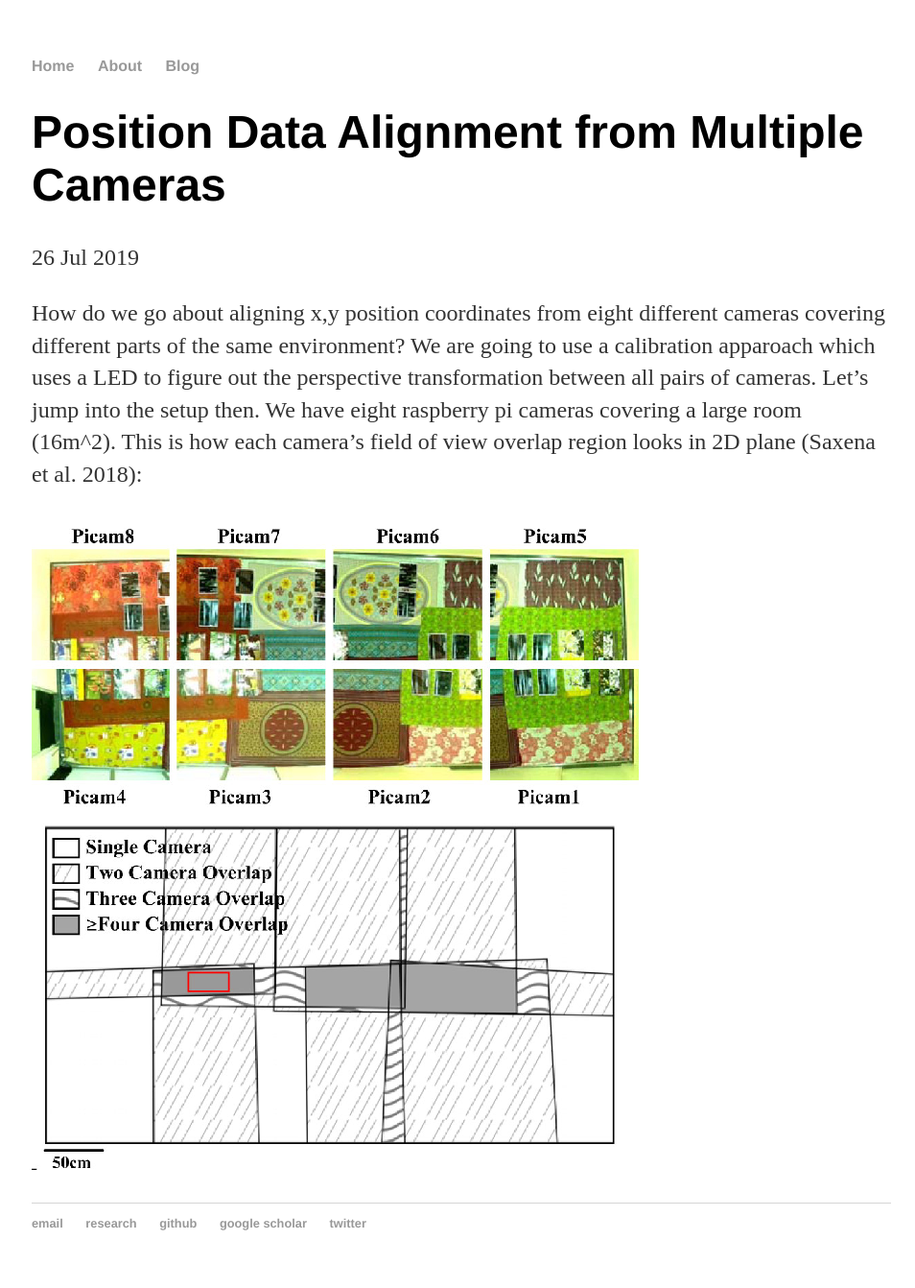
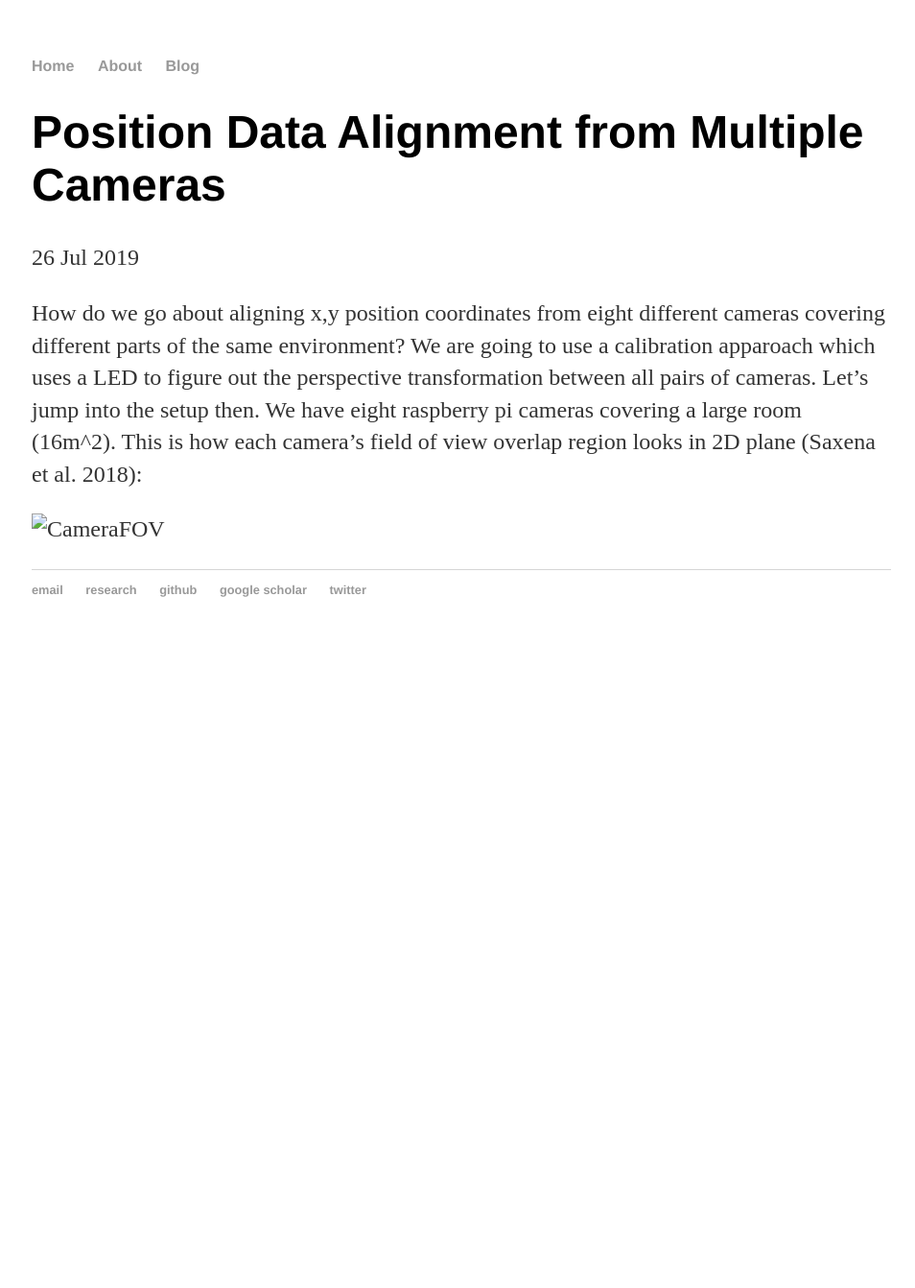
Before and after one commit to rajatsaxena/rajatsaxena.github.io, a Jekyll site: the page built from _posts/2019-07-26-Position-Data-Alignment-Multiple-Cameras.md, in a window 1280 px wide. Shown: the whole page at 96% size, without its empty margins (159-1113 px from the left). Built offline with Jekyll 4.4.1, drawn with Linux system fonts in a browser that asks for light colours; comment, search, counter and statistics services are not loaded; after the commit the page ends 900 px from its top, so only the background shows below that.

Commit message:
Update 2019-07-26-Position-Data-Alignment-Multiple-Cameras.md

```diff
--- a/_posts/2019-07-26-Position-Data-Alignment-Multiple-Cameras.md
+++ b/_posts/2019-07-26-Position-Data-Alignment-Multiple-Cameras.md
@@ -7,4 +7,4 @@ date: 2019-07-26
 How do we go about aligning x,y position coordinates from eight different cameras covering different parts of the same environment? We are going to use a
 calibration apparoach which uses a LED to figure out the perspective transformation between all pairs of cameras. Let's jump into the setup then. We have eight raspberry pi cameras covering a large room (16m^2). This is how each camera's field of view overlap region looks in 2D plane (Saxena et al. 2018):
 
-![CameraFOV]({{ site.baseurl }}/images/CameraFOV.png)
+![CameraFOV](../../images/CameraFOV.png)
```
